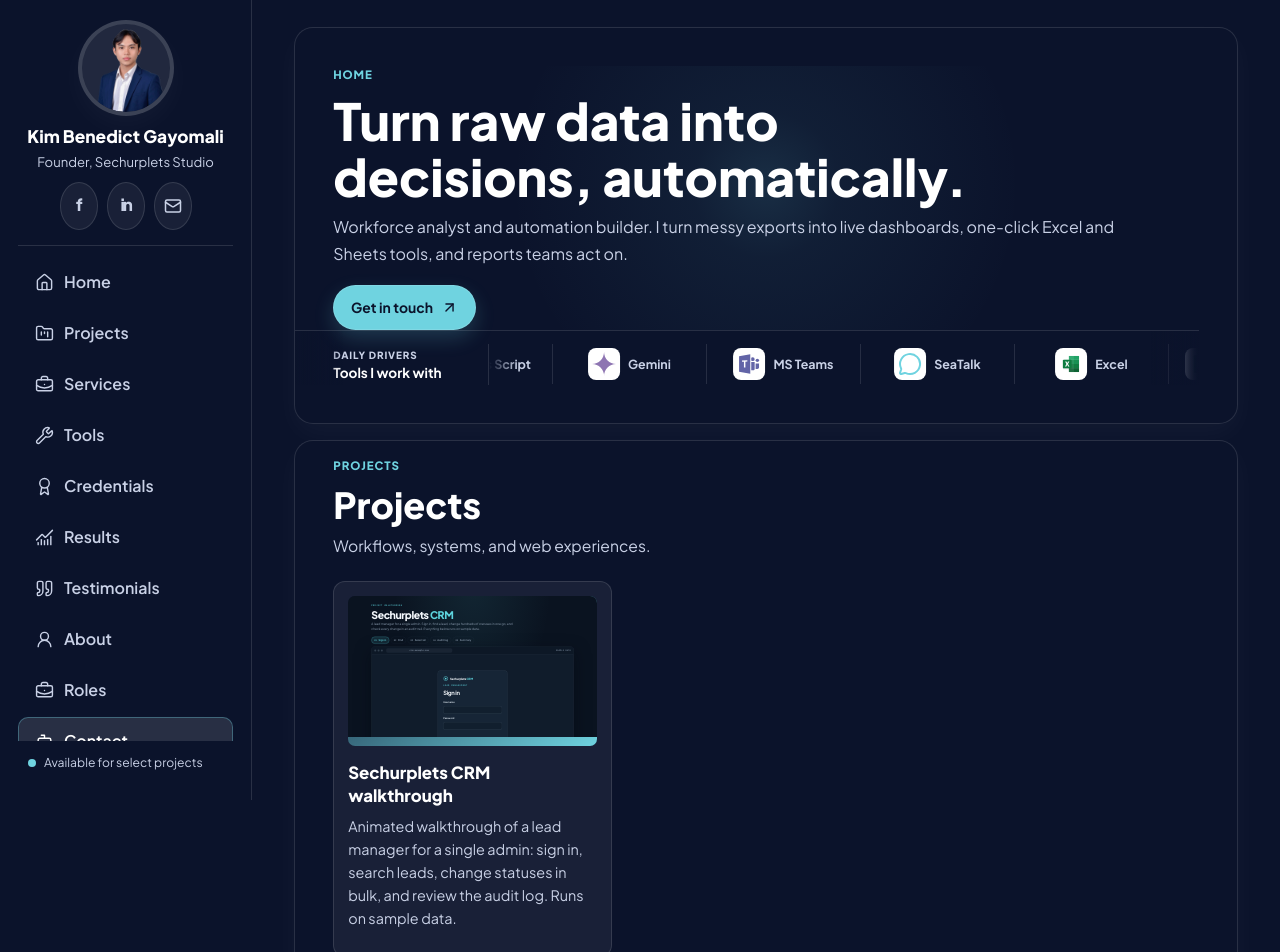
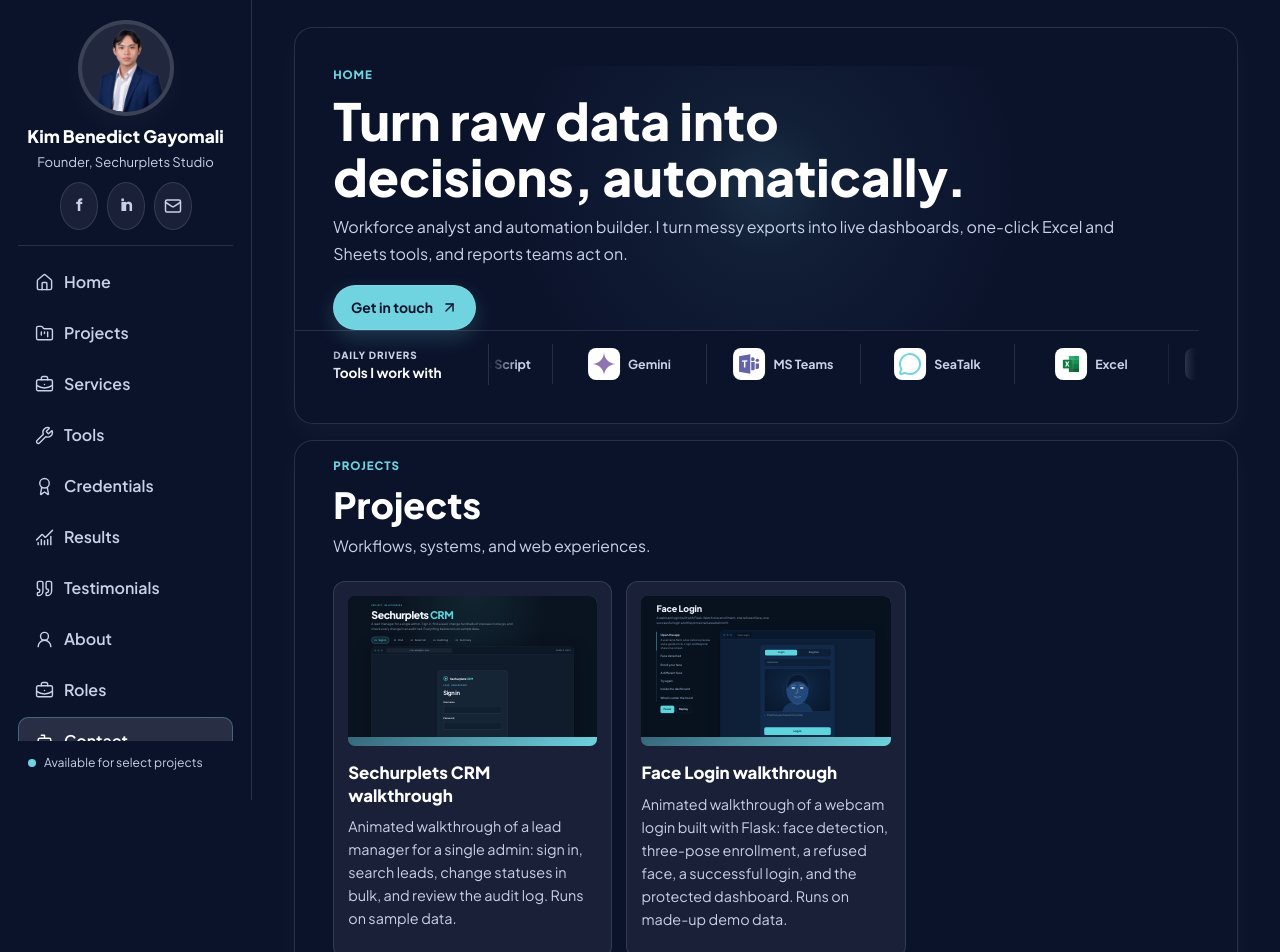
Before and after one commit to gayomalikimbenedict-web/Kim-Benedict-Gayomali-Portfolio, a React (Vite) app: page / in a window 1280 px wide. Shown: the top 952 px of the page. Built offline with nearby package versions, Linux system fonts and the light colour scheme.

Commit message:
feat: add Face Login walkthrough card

```diff
--- a/src/data/portfolio.ts
+++ b/src/data/portfolio.ts
@@ -74,6 +74,13 @@ const projects: PortfolioProject[] = [
       "Animated walkthrough of a lead manager for a single admin: sign in, search leads, change statuses in bulk, and review the audit log. Runs on sample data.",
     demoUrl: "/projects/sechurplets-crm.html",
   },
+  {
+    id: 2,
+    title: "Face Login walkthrough",
+    description:
+      "Animated walkthrough of a webcam login built with Flask: face detection, three-pose enrollment, a refused face, a successful login, and the protected dashboard. Runs on made-up demo data.",
+    demoUrl: "/projects/face-login-walkthrough.html",
+  },
 ];
 
 export const portfolioData = {
```
